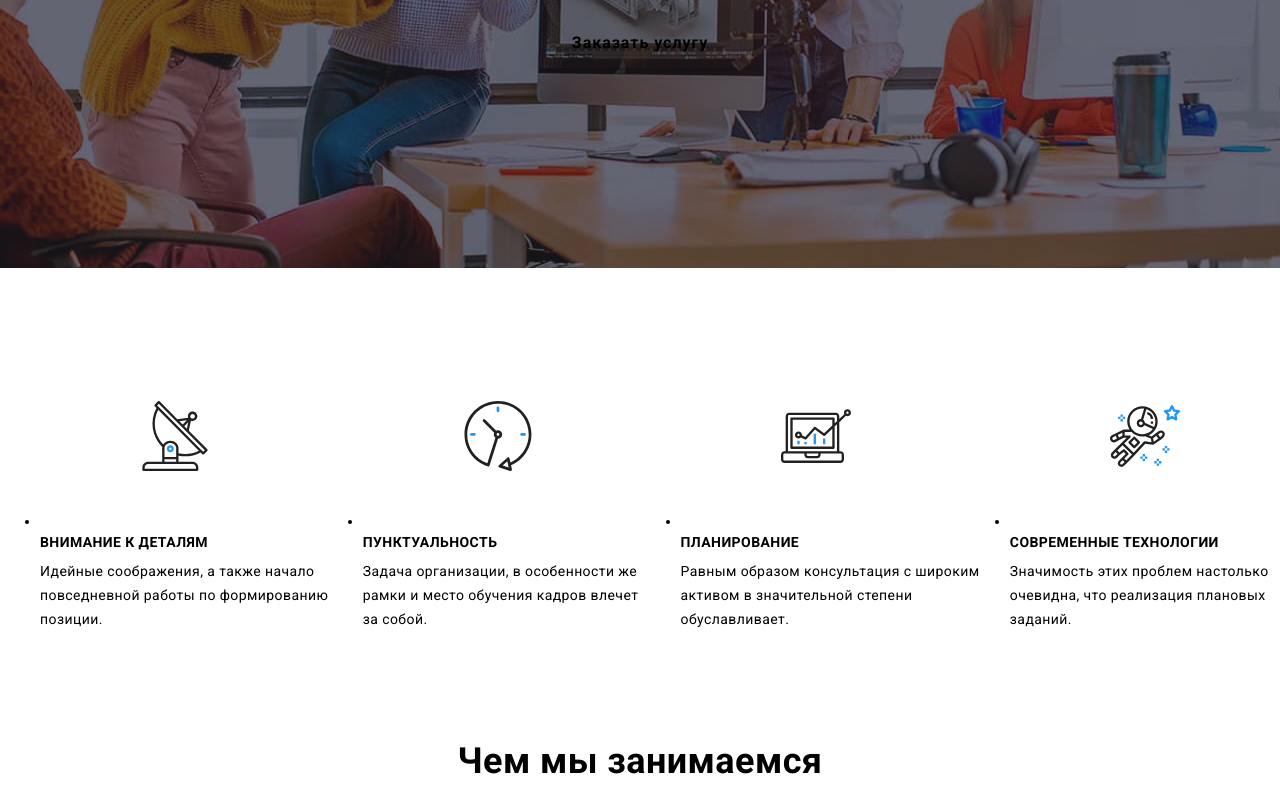
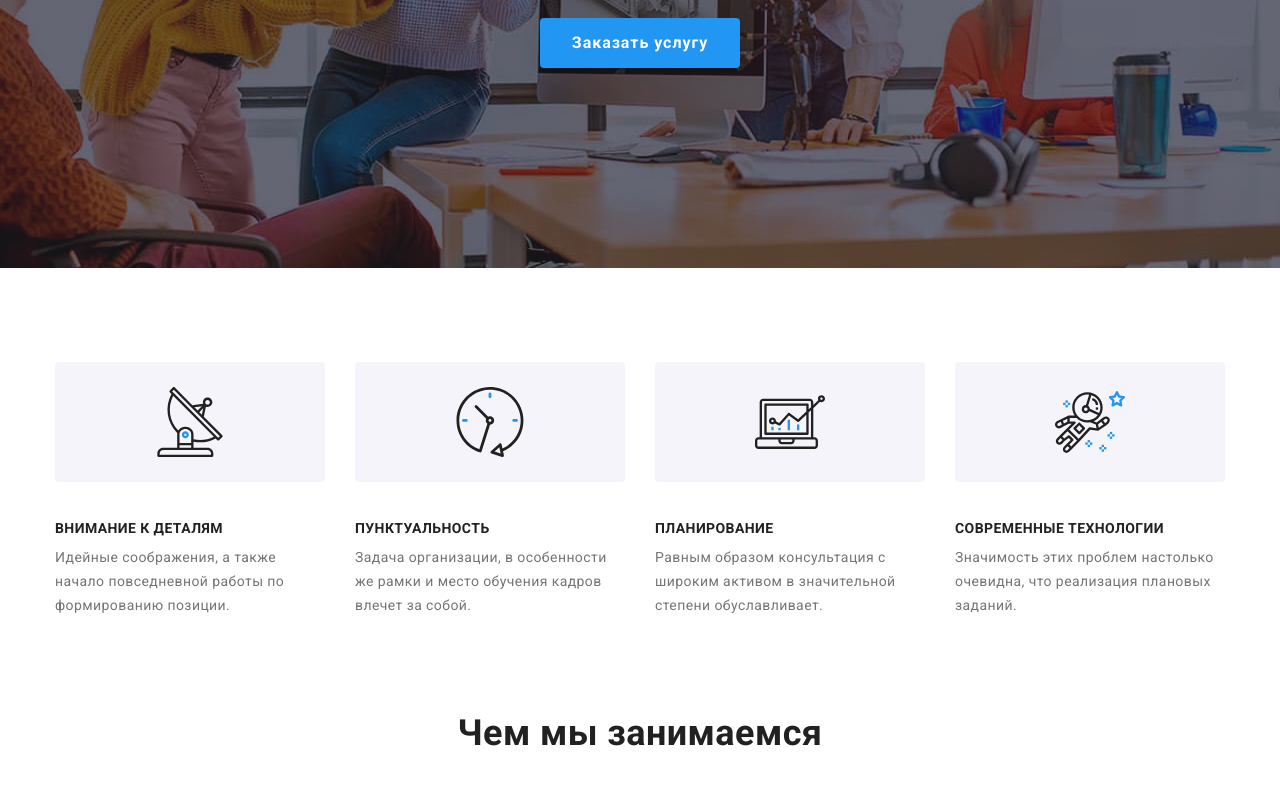
Before and after one commit to supert111/goit-markup-hw-06.github.io, a plain HTML site: page index.html in a window 1280 px wide. Shown: the part 416-1206 px from the top of the page. Drawn offline with nearby package versions, Linux system fonts and the light colour scheme.

Commit message:
Add files via upload

```diff
--- a/css/style.css
+++ b/css/style.css
@@ -6,7 +6,19 @@
 /* цвет фона Hero и футер #2F303A; */
 /* вторичный цвет фона #F5F4FA; */
 
-
+:root
+    {
+        --primary-text-color: #757575;
+        --secondary-text-color: rgba(255, 255, 255, 0.6);
+        --primary-white-color: #ffffff;
+        --accent-color: #2196F3;
+        --title-text-color: #212121;
+        --background-color: #2F303A;
+        --secondary-background-color: #F5F4FA;
+        --hero-background-color: #C4C4C4;
+        --leter-icon-color: #AFB1B8;
+        --icon-footer-background-color: rgba(255, 255, 255, 0.1);
+}
 
 /* ============= Body ============= */
 
@@ -31,14 +43,22 @@ margin-right: 93px;
   color: var(--primary-white-color);
 }
 
-
+.list {
+  list-style: none;
+  padding-left: 0px;
+  margin: 0px auto;
+}
  /* Блочная модель + flex */
 .item:not(:last-child) {
   margin-right: 30px;
 }
+img {
+  display: block;
+}
 
-
-
+.link {
+text-decoration: none;
+}
 
 body {
   background-color: var(--primary-white-color);
@@ -63,7 +83,12 @@ body {
       text-align: center;
  }
 
-
+ .container {
+  width: 1200px;
+  padding-left: 15px;
+  padding-right: 15px;
+  margin: 0 auto;
+ }
 
  .mail .icon-address,
  .telefon .icon-address {
```
